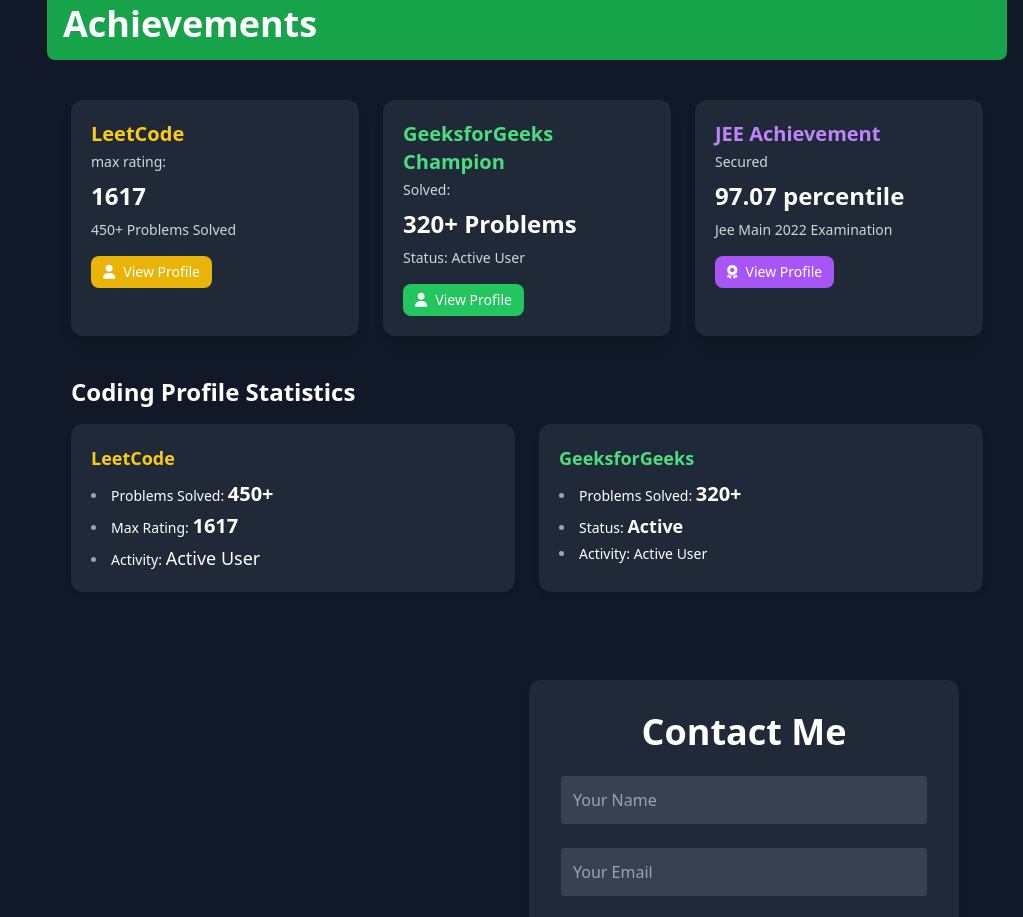
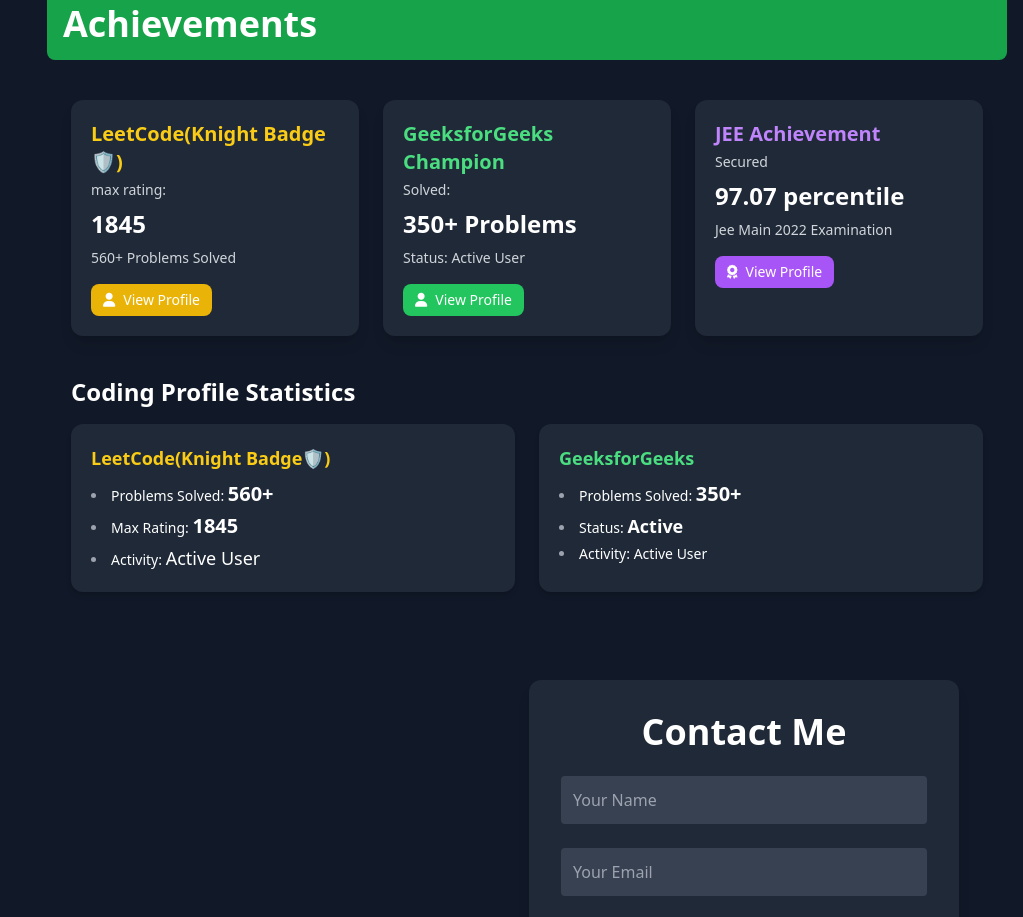
Before and after one commit to nishikantvijeta/my-portfolio, a React (Create React App) app: page / in a window 1280 px wide. Shown: the part 3740-4657 px from the top of the page, without its empty margins (257-1280 px from the left). Built offline with nearby package versions, Linux system fonts and the light colour scheme.

Commit message:
Update Achievements.jsx

```diff
--- a/src/Achievements.jsx
+++ b/src/Achievements.jsx
@@ -8,10 +8,10 @@
       <div className="grid grid-cols-1 md:mx-6 mt-10 sm:grid-cols-2 lg:grid-cols-3 gap-6 text-gray-300">
         {/* LeetCode Achievement */}
         <div className="bg-gray-800 p-5 rounded-xl shadow-lg">
-          <h3 className="text-xl font-bold text-yellow-400 mb-1">LeetCode </h3>
+          <h3 className="text-xl font-bold text-yellow-400 mb-1">LeetCode(Knight Badge🛡️)</h3>
           <p className="text-sm mb-2">max rating:</p>
-          <p className="text-2xl font-bold text-white mb-2">1617</p>
-          <p className="text-sm mb-2">450+ Problems Solved</p>
+          <p className="text-2xl font-bold text-white mb-2">1845</p>
+          <p className="text-sm mb-2">560+ Problems Solved</p>
           <a
             href="https://leetcode.com/u/nishikantvijeta/"
             target="_blank"
@@ -27,7 +27,7 @@
         <div className="bg-gray-800 p-5 rounded-xl shadow-lg">
           <h3 className="text-xl font-bold text-green-400 mb-1">GeeksforGeeks Champion</h3>
           <p className="text-sm mb-2">Solved:</p>
-          <p className="text-2xl font-bold text-white mb-2">320+ Problems</p>
+          <p className="text-2xl font-bold text-white mb-2">350+ Problems</p>
           <p className="text-sm mb-2">Status: Active User</p>
           <a
             href="https://www.geeksforgeeks.org/user/nishikantvvl2y/" // Replace with your actual GFG profile
@@ -62,15 +62,15 @@
         <div className="grid grid-cols-1 sm:grid-cols-2 gap-6 text-sm text-gray-300">
           {/* LeetCode Stats */}
           <div className="bg-gray-800 p-5 rounded-xl shadow-md">
-            <h4 className="text-lg font-bold text-yellow-400 mb-2">LeetCode</h4>
+            <h4 className="text-lg font-bold text-yellow-400 mb-2">LeetCode(Knight Badge🛡️)</h4>
             <ul className="list-disc list-inside text-gray-400 space-y-1">
               <li>
                 <span className="text-white font-medium">Problems Solved:</span>{' '}
-                <span className="text-xl font-bold text-white">450+</span>
+                <span className="text-xl font-bold text-white">560+</span>
               </li>
               <li>
                 <span className="text-white font-medium">Max Rating:</span>{' '}
-                <span className="text-xl font-bold text-white">1617</span>
+                <span className="text-xl font-bold text-white">1845</span>
               </li>
               <li>
                 <span className="text-white font-medium">Activity:</span>{' '}
@@ -85,7 +85,7 @@
             <ul className="list-disc list-inside text-gray-400 space-y-1">
               <li>
                 <span className="text-white font-medium">Problems Solved:</span>{' '}
-                <span className="text-xl font-bold text-white">320+</span>
+                <span className="text-xl font-bold text-white">350+</span>
               </li>
               <li>
                 <span className="text-white font-medium">Status:</span>{' '}
```
